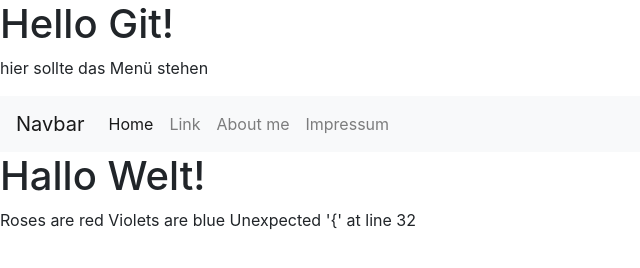
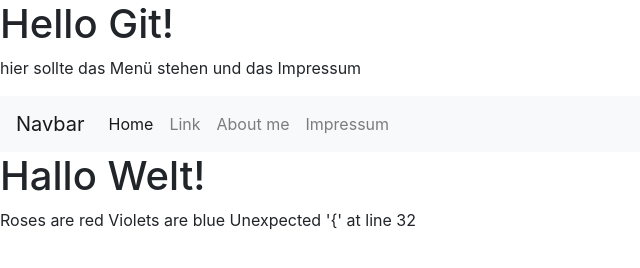
Before and after one commit to Waldimba/git-workshop--site, a plain HTML site: page index.html in a window 1280 px wide. Shown: the whole page, without its empty margins (0-640 px from the left). Drawn offline with nearby package versions, Linux system fonts and the light colour scheme.

Commit message:
füge Impressum hinzu

```diff
--- a/index.html
+++ b/index.html
@@ -14,6 +14,7 @@
     <h1>Hello Git!</h1>
     <p>
       hier sollte das Menü stehen
+      und das Impressum
     </p>
     <nav class="navbar navbar-expand-lg navbar-light bg-light">
       <a class="navbar-brand" href="#">Navbar</a>
```
